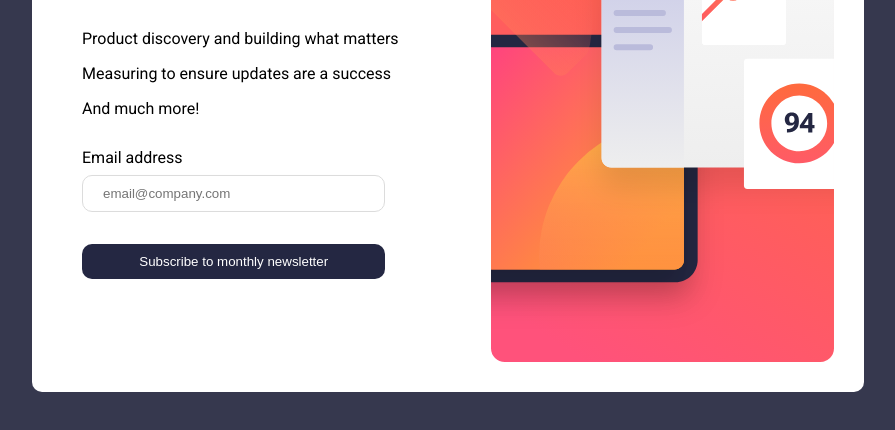
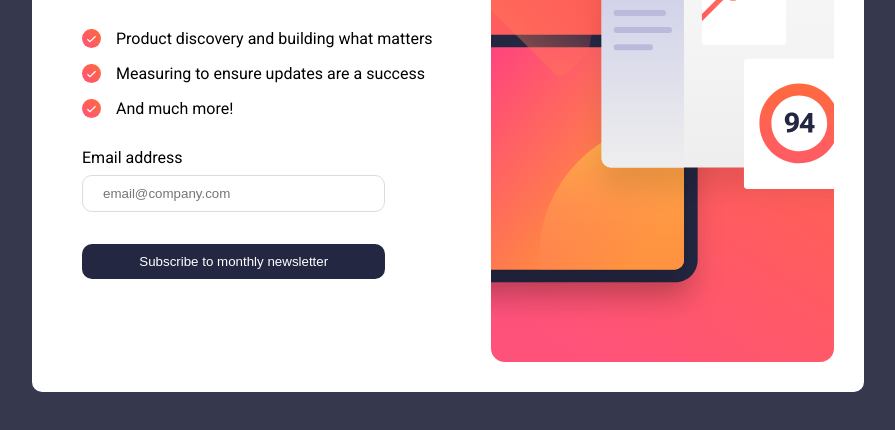
Before and after one commit to lutficaglayanusta/Newsletter-sign-up-form-with-success-message, a plain HTML site: page index.html in a window 1280 px wide. Shown: the part 292-722 px from the top of the page, without its empty margins (192-1087 px from the left). Drawn offline with Linux system fonts and the light colour scheme; some packages are replaced by stand-ins of ours; a script that the page names is missing.

Commit message:
add icon to the messages

```diff
--- a/index.html
+++ b/index.html
@@ -42,9 +42,19 @@ https://cdn.jsdelivr.net/npm/izitoast@1.4.0/dist/css/iziToast.min.css
         <p>Join 60,000+ product managers receiving monthly updates on:</p>
 
         <ul>
-          <li>Product discovery and building what matters</li>
-          <li>Measuring to ensure updates are a success</li>
-          <li>And much more!</li>
+          <li>
+            <img class="icon" src="./assets/images/icon-success.svg" alt="">
+            Product discovery and building what matters
+          </li>
+
+          <li>
+            <img class="icon" src="./assets/images/icon-success.svg" alt="">
+            Measuring to ensure updates are a success
+          </li>
+          <li>
+            <img class="icon" src="./assets/images/icon-success.svg" alt="">
+            And much more!
+          </li>
         </ul>
         <form id="form" class="form">
           <label for="email">Email address</label>
--- a/styles.css
+++ b/styles.css
@@ -59,7 +59,13 @@ button{
     margin-top: 2rem;
 }
 .container ul li{
+    display: flex;
+    align-items: center;
+    gap: 15px;
     margin: 1rem 0px;
+}
+.icon{
+    width: 5%;
 }
 .form{
     margin-top: 30px;
```
